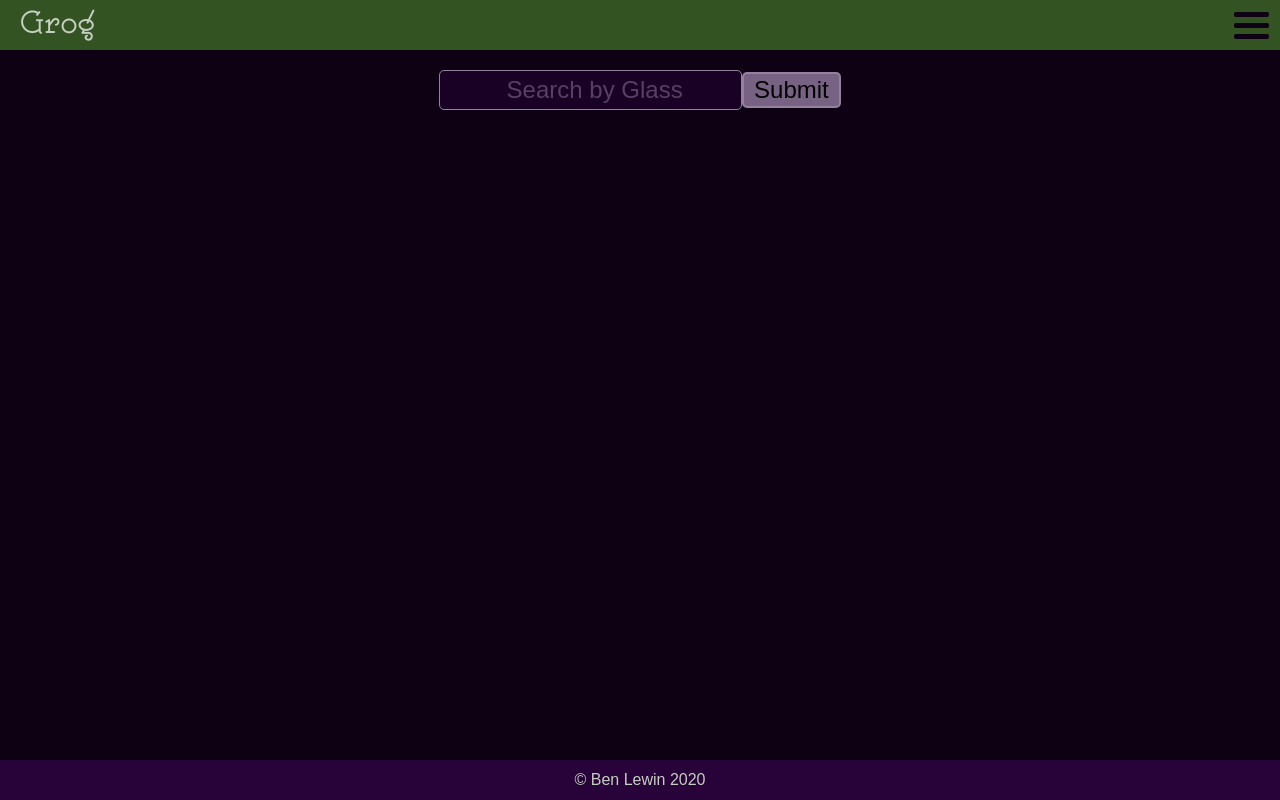
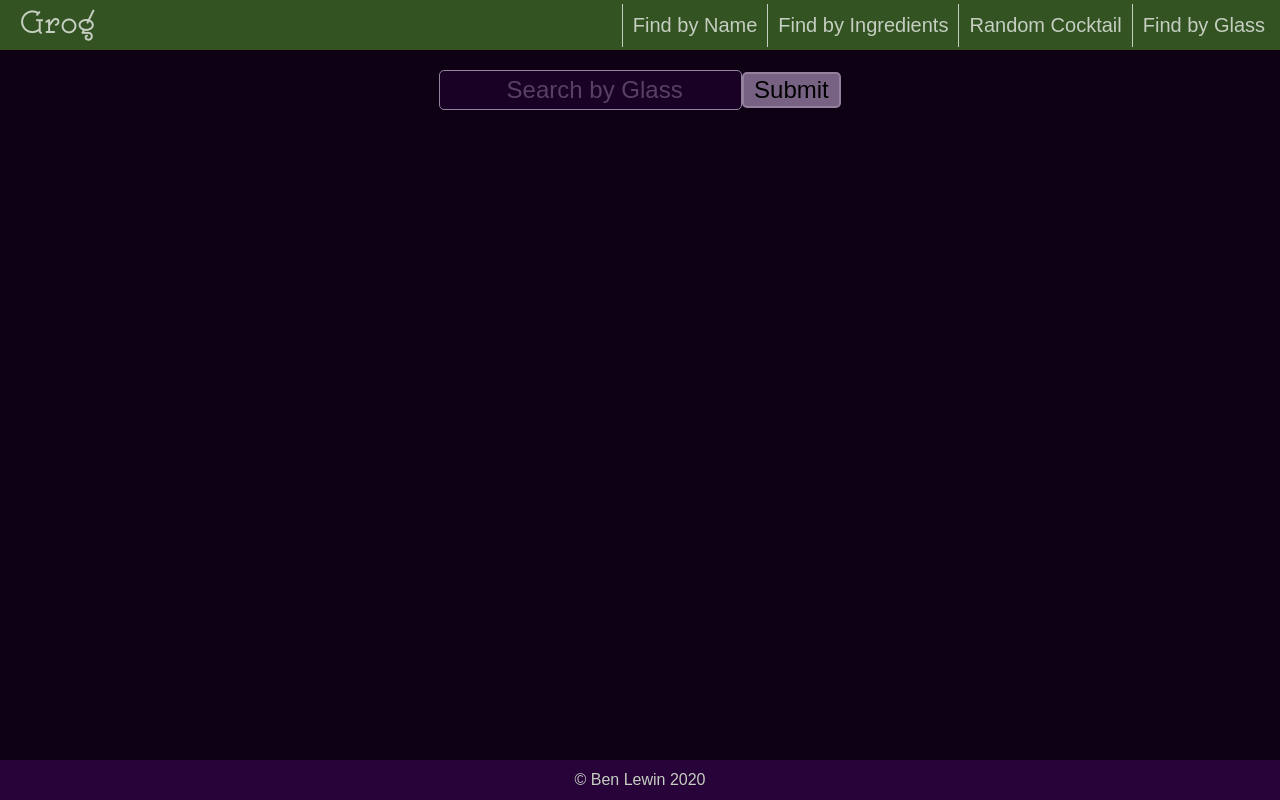
Before and after one commit to blewin1/grog-cocktails, a React (Create React App) app in the folder grog-cocktails-app/: page /byGlass in a window 1280 px wide. Built offline with nearby package versions, Linux system fonts and the light colour scheme; a web font is replaced by a local one.

Commit message:
added desktop nav

```diff
--- a/grog-cocktails-app/src/Compontents/Hamburger/hamburger.scss
+++ b/grog-cocktails-app/src/Compontents/Hamburger/hamburger.scss
@@ -9,4 +9,7 @@
         background-color: $dark-black;
         border-radius: 2px;
     }
+    @media only screen and (min-width: 900px) {
+        display: none;
+    }
 }
--- a/grog-cocktails-app/src/Compontents/Menu/Menu.jsx
+++ b/grog-cocktails-app/src/Compontents/Menu/Menu.jsx
@@ -2,9 +2,9 @@ import React from 'react'
 import { Link } from 'react-router-dom'
 import './menu.scss'
 
-const Menu = ({ menuItems, handleClick }) => {
+const Menu = ({ horizontal=false, menuItems, handleClick }) => {
     return (
-        <div className="menu"  onClick={handleClick}>
+        <div className={`menu ${ horizontal ? 'horizontal' : 'vertical'}`}  onClick={handleClick}>
             {menuItems.map((el, i) => {
                 return <Link key={i} to={el.path}>{el.text}</Link>
             })}
--- a/grog-cocktails-app/src/Compontents/Menu/menu.scss
+++ b/grog-cocktails-app/src/Compontents/Menu/menu.scss
@@ -3,8 +3,8 @@
 .menu {
     display: flex;
     align-items: center;
+    flex-direction: column;
     overflow: hidden;
-    flex-direction: column;
     background-color: $light-green;
     width: 100%;
     a {
@@ -17,4 +17,27 @@
             background-color: highlight($light-green);
         }
     }
+
 }
+.horizontal {
+    display: none;
+    flex-direction: row;
+    justify-content: flex-end;
+
+    a {
+        font-size: 20px;
+        width: fit-content;
+        color: $text-color;
+        border-left: 1px solid $text-color;
+    }
+    background-color: $nav-color;
+
+    @media only screen and (min-width: 900px) {
+        display: flex;
+    }
+}
+.vertical {
+    @media only screen and (min-width: 900px) {
+        display: none;
+    }
+}
--- a/grog-cocktails-app/src/Compontents/Nav/Nav.jsx
+++ b/grog-cocktails-app/src/Compontents/Nav/Nav.jsx
@@ -27,6 +27,7 @@ const Nav = () => {
         <header>
             <nav>
                 <Link onClick={closeMenu} to="/"><h1 id='site-title'>Grog</h1></Link>
+                <Menu horizontal={true} menuItems={menuItems} />
                 <Hamburger handleClick={toggleMenu} />
             </nav>
             {menuIsOpen ? <Menu menuItems={menuItems} handleClick={closeMenu}/> : ''}
```
